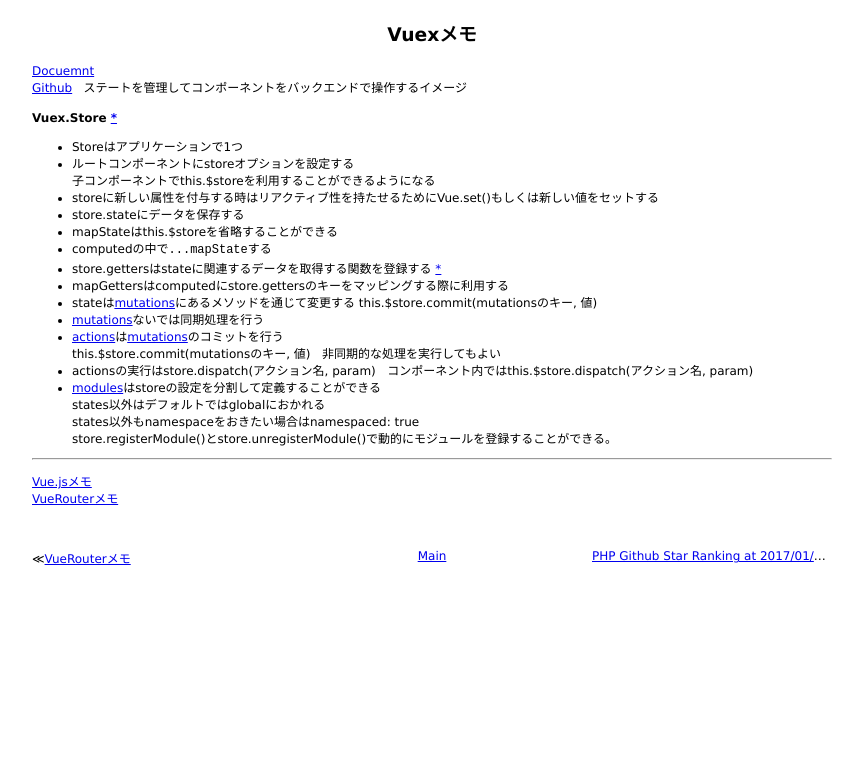
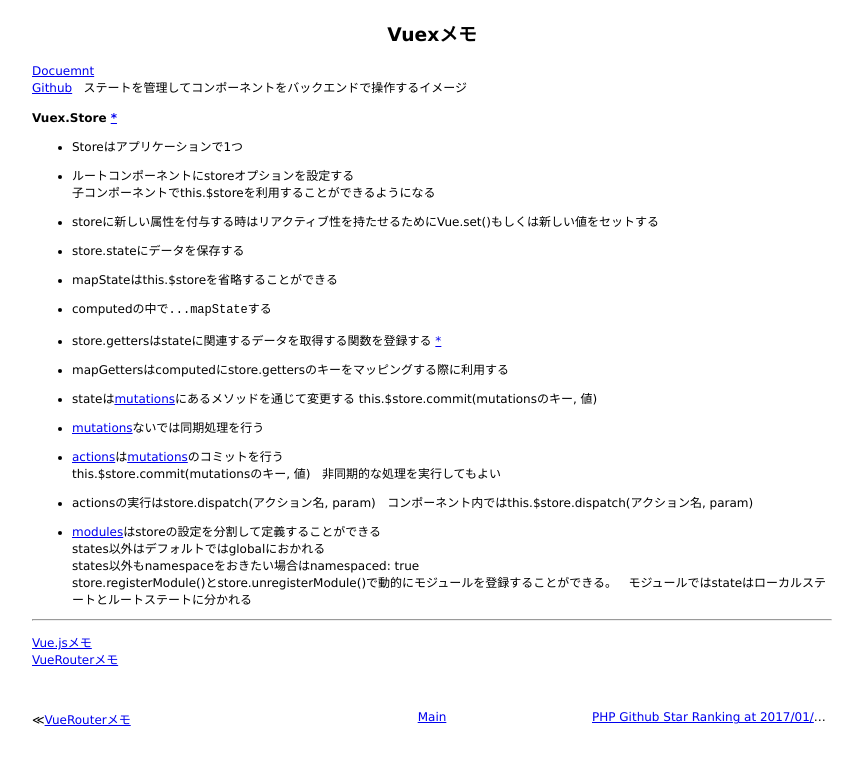
Before and after one commit to 38elements/38elements.github.com, a Jekyll site: the page built from _posts/2017-01-14-vuex.md, in a window 1280 px wide. Shown: the top 765 px of the page, without its empty margins (208-1071 px from the left). Built offline with Jekyll 4.4.1, drawn with Linux system fonts in a browser that asks for light colours.

Commit message:
Update 2017-01-14-vuex.md

```diff
--- a/_posts/2017-01-14-vuex.md
+++ b/_posts/2017-01-14-vuex.md
@@ -9,26 +9,39 @@ title: Vuexメモ
 #### Vuex.Store [\*](https://vuex.vuejs.org/en/api.html)
 
 * Storeはアプリケーションで1つ
+
 * ルートコンポーネントにstoreオプションを設定する
 子コンポーネントでthis.$storeを利用することができるようになる
+
 * storeに新しい属性を付与する時はリアクティブ性を持たせるためにVue.set()もしくは新しい値をセットする
+
 * store.stateにデータを保存する
+
 * mapStateはthis.$storeを省略することができる
+
 * computedの中で`...mapState`する
+
 * store.gettersはstateに関連するデータを取得する関数を登録する [\*](https://vuex.vuejs.org/en/getters.html)
+
 * mapGettersはcomputedにstore.gettersのキーをマッピングする際に利用する
+
 * stateは[mutations](https://vuex.vuejs.org/en/mutations.html)にあるメソッドを通じて変更する
 this.$store.commit(mutationsのキー, 値)
+
 * [mutations](https://vuex.vuejs.org/en/mutations.html)ないでは同期処理を行う
+
 * [actions](https://vuex.vuejs.org/en/actions.html)は[mutations](https://vuex.vuejs.org/en/mutations.html)のコミットを行う
 this.$store.commit(mutationsのキー, 値)
 非同期的な処理を実行してもよい
+
 * actionsの実行はstore.dispatch(アクション名, param)
 コンポーネント内ではthis.$store.dispatch(アクション名, param)
+
 * [modules](https://vuex.vuejs.org/en/modules.html)はstoreの設定を分割して定義することができる
 states以外はデフォルトではglobalにおかれる
 states以外もnamespaceをおきたい場合はnamespaced: true
 store.registerModule()とstore.unregisterModule()で動的にモジュールを登録することができる。
+モジュールではstateはローカルステートとルートステートに分かれる
 
 <hr>
 [Vue.jsメモ](/2016/12/20/vuejs.html)
```
